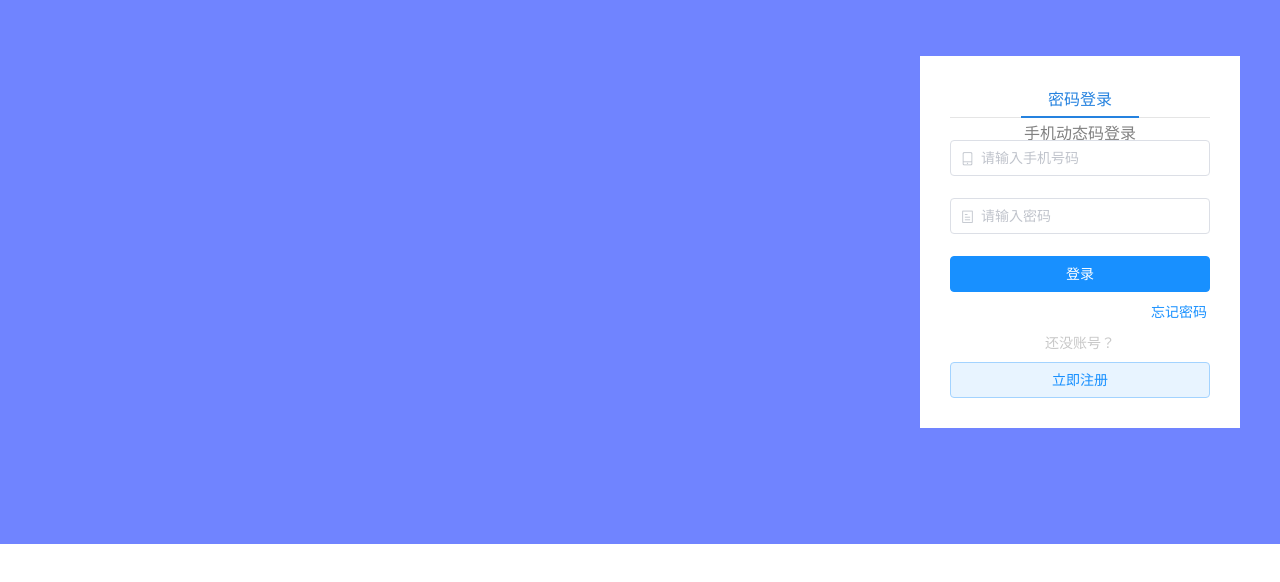
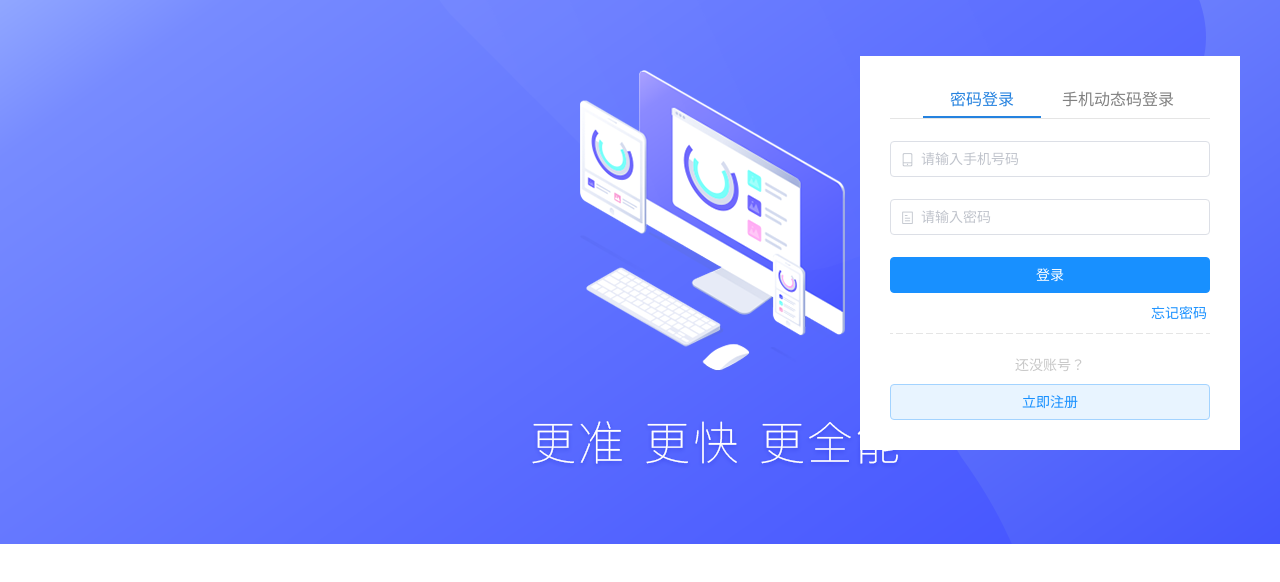
Before and after one commit to chzjscut/vue-patent, a Vue app: page /#/login in a window 1280 px wide. Shown: the top 582 px of the page. Built offline with nearby package versions, Linux system fonts and the light colour scheme.

Commit message:
Chen Zijing <chzjstar@126.com>

```diff
--- a/src/views/Login.vue
+++ b/src/views/Login.vue
@@ -3,7 +3,7 @@
     <div class="content">
       <div class="banner-parent">
         <div class="banner-img">
-          <!-- img src="../assets/images/login_banner_bg.png" alt=""> -->
+          <img src="@/assets/images/login_banner_bg.png" alt="">
         </div>
       </div>
 
@@ -103,7 +103,7 @@
             <el-button type="text" @click="handleResetPassword">忘记密码</el-button>
           </p>
 
-          <!-- <img style="margin-bottom: 20px" src="../assets/images/login_line.png" alt=""> -->
+          <img style="margin-bottom: 20px" src="@/assets/images/login_line.png" alt="">
           <!--注册开始-->
           <p class="no-account">还没账号？</p>
           <el-button
@@ -303,6 +303,7 @@ export default {
     padding: 28px 30px 30px;
     background: #fff;
     z-index: 2;
+    box-sizing: content-box;
   }
 
   .right_form .right_form_tab {
```
